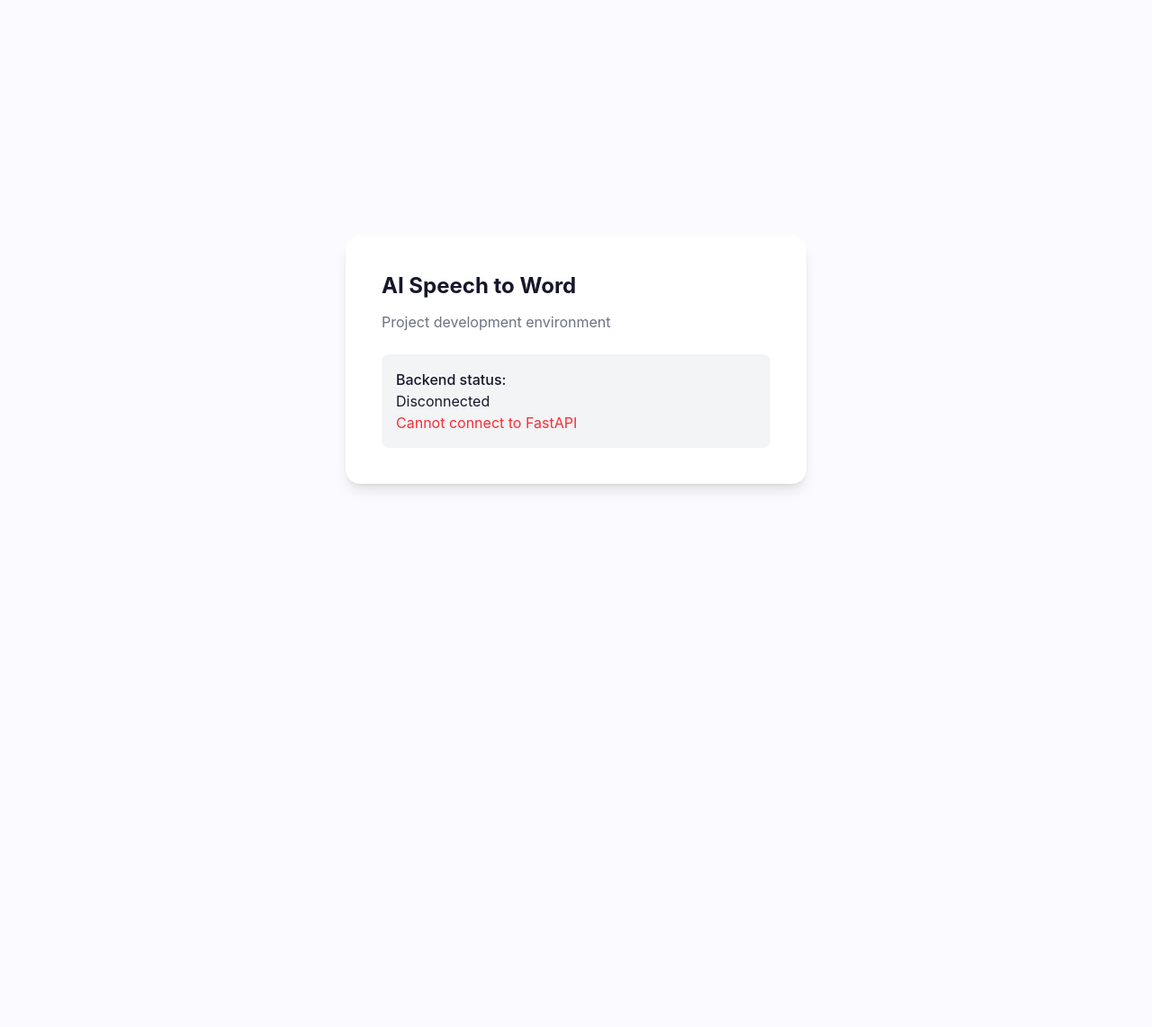
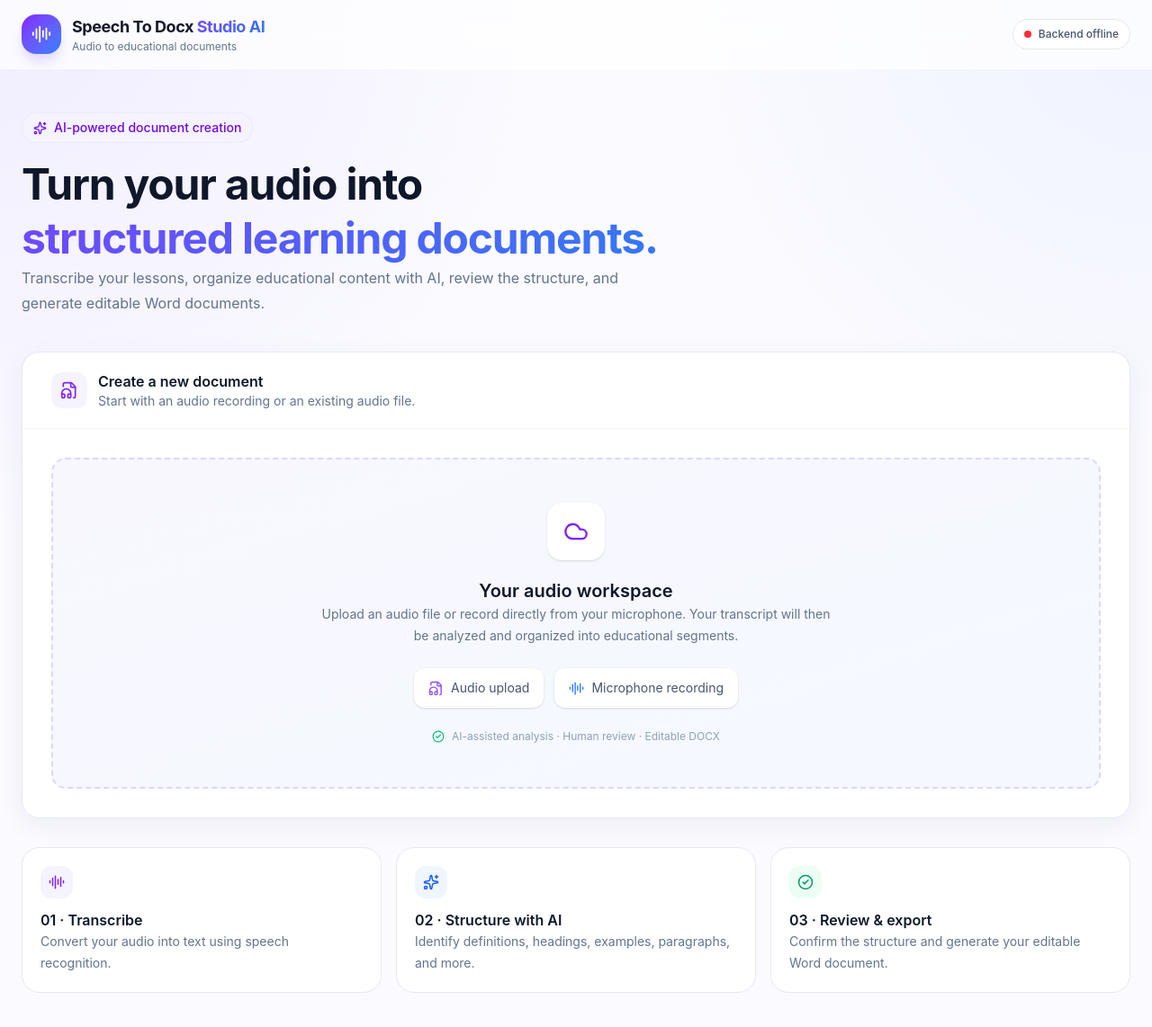
Before and after one commit to OnsHadriche/ai-speech-to-text, a React (Vite) app in the folder frontend/: page / in a window 1280 px wide. Shown: the top 1142 px of the page at 90% size. Before the commit the page ends 800 px from the top, so only its background shows below. Built offline with nearby package versions, Linux system fonts and the light colour scheme; no server answers.

Commit message:
feat: Refactor App component with enhanced UI and backend status display

```diff
--- a/frontend/src/App.tsx
+++ b/frontend/src/App.tsx
@@ -1,79 +1,210 @@
 import { useEffect, useState } from "react";
+import {
+  AudioLines,
+  CheckCircle2,
+  Cloud,
+  FileAudio,
+  Sparkles,
+} from "lucide-react";
 
 const API_URL =
   import.meta.env.VITE_API_URL ?? "http://localhost:8000";
 
 function App() {
-
-  const [status, setStatus] = useState("Checking...");
-  const [error, setError] = useState("");
+  const [backendStatus, setBackendStatus] = useState<
+    "checking" | "connected" | "disconnected"
+  >("checking");
 
   useEffect(() => {
-
     async function checkBackend() {
-
       try {
-
-        const response = await fetch(
-          `${API_URL}/api/health`
-        );
+        const response = await fetch(`${API_URL}/api/health`);
 
         if (!response.ok) {
           throw new Error("Backend request failed");
         }
 
-        const data = await response.json();
-
-        setStatus(data.status);
-
+        await response.json();
+        setBackendStatus("connected");
       } catch {
-
-        setStatus("Disconnected");
-
-        setError("Cannot connect to FastAPI");
+        setBackendStatus("disconnected");
       }
     }
 
     checkBackend();
-
   }, []);
 
   return (
+    <main className="app-background min-h-screen">
+      {/* Header */}
+      <header className="border-b border-white/70 bg-white/70 backdrop-blur-xl">
+        <div className="mx-auto flex max-w-7xl items-center justify-between px-6 py-4">
+          <div className="flex items-center gap-3">
+            <div className="flex h-11 w-11 items-center justify-center rounded-2xl bg-gradient-to-br from-violet-600 to-blue-500 text-white shadow-lg shadow-violet-200">
+              <AudioLines size={22} />
+            </div>
 
-    <main className="min-h-screen flex items-center justify-center p-6">
+            <div>
+              <h1 className="text-lg font-bold tracking-tight">
+                Speech To Docx <span className="gradient-text"> Studio AI</span>
+              </h1>
+              <p className="text-xs text-slate-500">
+                Audio to educational documents
+              </p>
+            </div>
+          </div>
 
-      <div className="bg-white rounded-2xl shadow-lg p-10 max-w-lg w-full">
+          {/* Backend status */}
+          <div className="flex items-center gap-2 rounded-full border border-slate-200 bg-white px-3 py-2">
+            <span
+              className={`h-2 w-2 rounded-full ${
+                backendStatus === "connected"
+                  ? "bg-emerald-500"
+                  : backendStatus === "disconnected"
+                    ? "bg-red-500"
+                    : "bg-amber-400 animate-pulse"
+              }`}
+            />
 
-        <h1 className="text-2xl font-bold mb-3">
-          AI Speech to Word
-        </h1>
+            <span className="text-xs font-medium text-slate-600">
+              {backendStatus === "connected"
+                ? "System ready"
+                : backendStatus === "disconnected"
+                  ? "Backend offline"
+                  : "Connecting..."}
+            </span>
+          </div>
+        </div>
+      </header>
 
-        <p className="text-gray-500 mb-6">
-          Project development environment
-        </p>
+      {/* Main content */}
+      <div className="mx-auto max-w-7xl px-6 py-12">
+        {/* Hero */}
+        <section className="mb-10">
+          <div className="mb-4 inline-flex items-center gap-2 rounded-full border border-violet-100 bg-violet-50 px-3 py-1.5 text-sm font-medium text-violet-700">
+            <Sparkles size={15} />
+            AI-powered document creation
+          </div>
 
-        <div className="p-4 bg-gray-100 rounded-lg">
+          <h2 className="max-w-3xl text-4xl font-bold leading-tight tracking-tight text-slate-900 md:text-5xl">
+            Turn your audio into
+            <br />
+            <span className="gradient-text">
+              structured learning documents.
+            </span>
+          </h2>
 
-          <p className="font-medium">
-            Backend status:
+          <p className="mt-5 max-w-2xl text-base leading-7 text-slate-500">
+            Transcribe your lessons, organize educational content with AI,
+            review the structure, and generate editable Word documents.
           </p>
+        </section>
 
-          <p className="mt-2">
-            {status}
-          </p>
+        {/* Workspace */}
+        <section className="surface soft-shadow overflow-hidden">
+          <div className="border-b border-slate-100 px-6 py-5 md:px-8">
+            <div className="flex items-center gap-3">
+              <div className="flex h-10 w-10 items-center justify-center rounded-xl bg-violet-50 text-violet-600">
+                <FileAudio size={20} />
+              </div>
 
-          {error && (
-            <p className="text-red-500 mt-2">
-              {error}
+              <div>
+                <h3 className="font-semibold text-slate-900">
+                  Create a new document
+                </h3>
+
+                <p className="mt-1 text-sm text-slate-500">
+                  Start with an audio recording or an existing audio file.
+                </p>
+              </div>
+            </div>
+          </div>
+
+          <div className="p-6 md:p-8">
+            {/* Placeholder workspace */}
+            <div className="rounded-2xl border-2 border-dashed border-violet-200 bg-gradient-to-br from-violet-50/70 to-blue-50/70 p-8 md:p-12">
+              <div className="mx-auto max-w-xl text-center">
+                <div className="mx-auto mb-5 flex h-16 w-16 items-center justify-center rounded-2xl bg-white text-violet-600 shadow-sm">
+                  <Cloud size={28} />
+                </div>
+
+                <h4 className="text-xl font-semibold text-slate-900">
+                  Your audio workspace
+                </h4>
+
+                <p className="mt-2 text-sm leading-6 text-slate-500">
+                  Upload an audio file or record directly from your microphone.
+                  Your transcript will then be analyzed and organized into
+                  educational segments.
+                </p>
+
+                <div className="mt-6 flex flex-wrap justify-center gap-3">
+                  <div className="flex items-center gap-2 rounded-xl bg-white px-4 py-3 text-sm text-slate-600 shadow-sm">
+                    <FileAudio size={17} className="text-violet-500" />
+                    Audio upload
+                  </div>
+
+                  <div className="flex items-center gap-2 rounded-xl bg-white px-4 py-3 text-sm text-slate-600 shadow-sm">
+                    <AudioLines size={17} className="text-blue-500" />
+                    Microphone recording
+                  </div>
+                </div>
+
+                <div className="mt-6 flex items-center justify-center gap-2 text-xs text-slate-400">
+                  <CheckCircle2 size={14} className="text-emerald-500" />
+                  AI-assisted analysis · Human review · Editable DOCX
+                </div>
+              </div>
+            </div>
+          </div>
+        </section>
+
+        {/* Workflow introduction */}
+        <section className="mt-8 grid gap-4 md:grid-cols-3">
+          <div className="surface p-5">
+            <div className="mb-3 flex h-9 w-9 items-center justify-center rounded-xl bg-violet-50 text-violet-600">
+              <AudioLines size={18} />
+            </div>
+
+            <h3 className="font-semibold text-slate-900">
+              01 · Transcribe
+            </h3>
+
+            <p className="mt-2 text-sm leading-6 text-slate-500">
+              Convert your audio into text using speech recognition.
             </p>
-          )}
+          </div>
 
-        </div>
+          <div className="surface p-5">
+            <div className="mb-3 flex h-9 w-9 items-center justify-center rounded-xl bg-blue-50 text-blue-600">
+              <Sparkles size={18} />
+            </div>
 
+            <h3 className="font-semibold text-slate-900">
+              02 · Structure with AI
+            </h3>
+
+            <p className="mt-2 text-sm leading-6 text-slate-500">
+              Identify definitions, headings, examples, paragraphs, and more.
+            </p>
+          </div>
+
+          <div className="surface p-5">
+            <div className="mb-3 flex h-9 w-9 items-center justify-center rounded-xl bg-emerald-50 text-emerald-600">
+              <CheckCircle2 size={18} />
+            </div>
+
+            <h3 className="font-semibold text-slate-900">
+              03 · Review & export
+            </h3>
+
+            <p className="mt-2 text-sm leading-6 text-slate-500">
+              Confirm the structure and generate your editable Word document.
+            </p>
+          </div>
+        </section>
       </div>
-
     </main>
-
   );
 }
 
```
